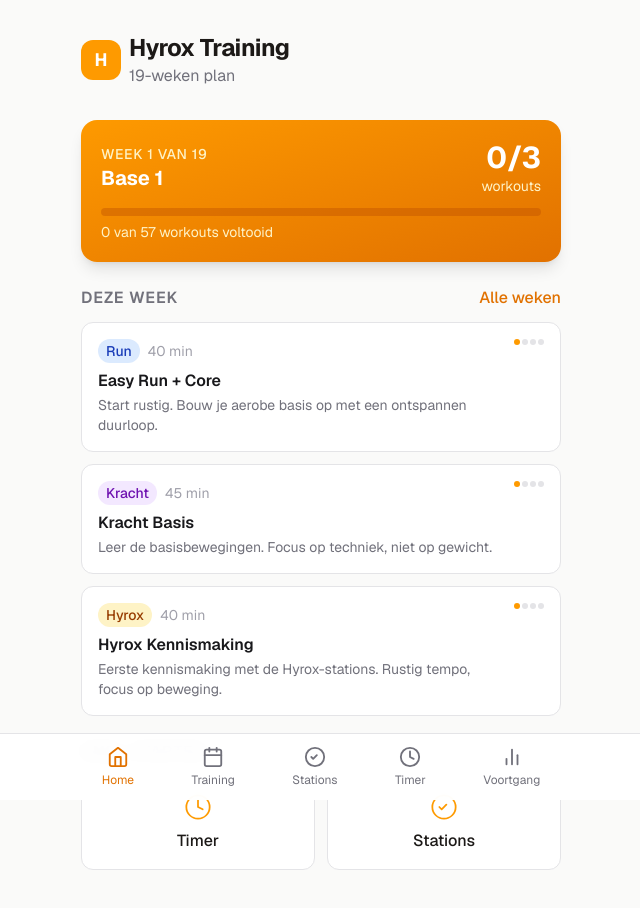
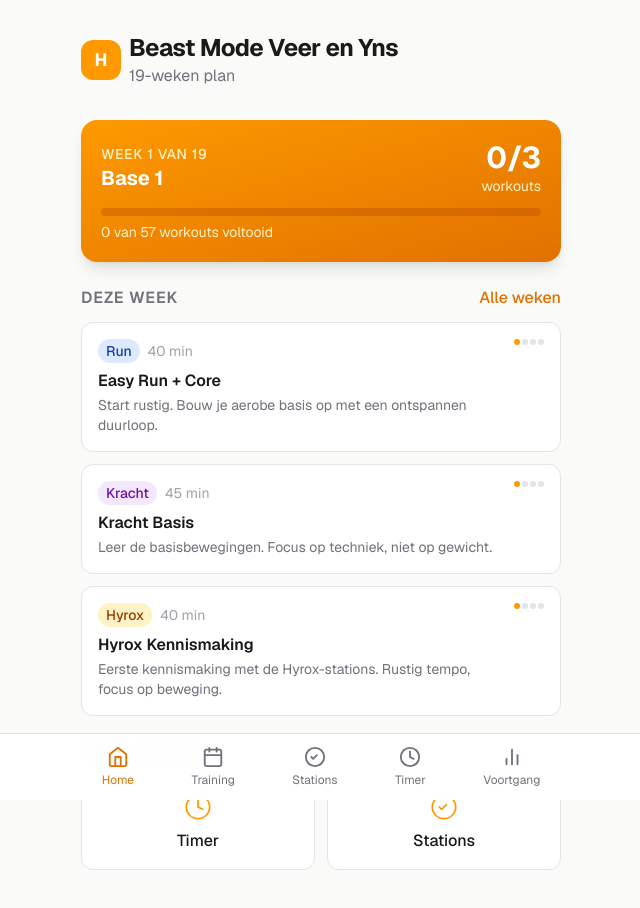
Before and after one commit to YnzovZ/Hyrox, a Next.js app: page / in a window 1280 px wide. Shown: the top 908 px of the page, without its empty margins (319-959 px from the left). Built offline with nearby package versions, Linux system fonts and the light colour scheme.

Commit message:
Hernoem app naar Beast Mode Veer en Yns
Titel aangepast in layout metadata, homepage header en PWA manifest.

Co-Authored-By: Claude Opus 4.6 <noreply@anthropic.com>
Claude-Session: https://claude.ai/code/session_018e2h6BfZsCDT3gNT1QtYWg

```diff
--- a/src/app/layout.tsx
+++ b/src/app/layout.tsx
@@ -14,7 +14,7 @@ const geistMono = Geist_Mono({
 });
 
 export const metadata: Metadata = {
-  title: "Hyrox Training",
+  title: "Beast Mode Veer en Yns",
   description: "Je persoonlijke 19-weken Hyrox trainingsplan. Van basis tot race day.",
   manifest: "/manifest.json",
   icons: {
--- a/src/app/page.tsx
+++ b/src/app/page.tsx
@@ -43,7 +43,7 @@ export default function Home() {
             H
           </div>
           <div>
-            <h1 className="text-2xl font-bold tracking-tight">Hyrox Training</h1>
+            <h1 className="text-2xl font-bold tracking-tight">Beast Mode Veer en Yns</h1>
             <p className="text-base text-zinc-500 dark:text-zinc-400">19-weken plan</p>
           </div>
         </div>
```
Also changed, not shown: public/manifest.json.
